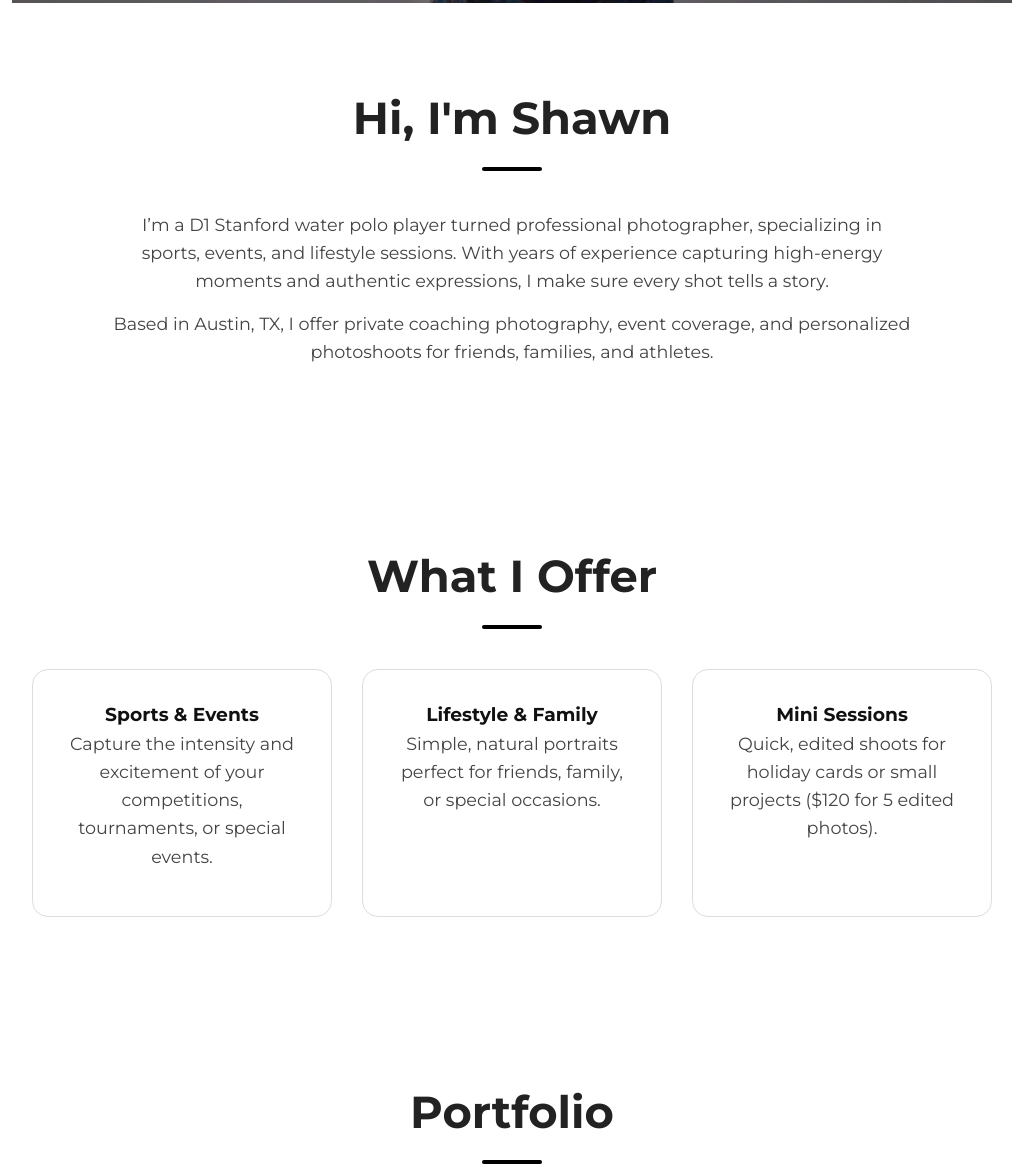
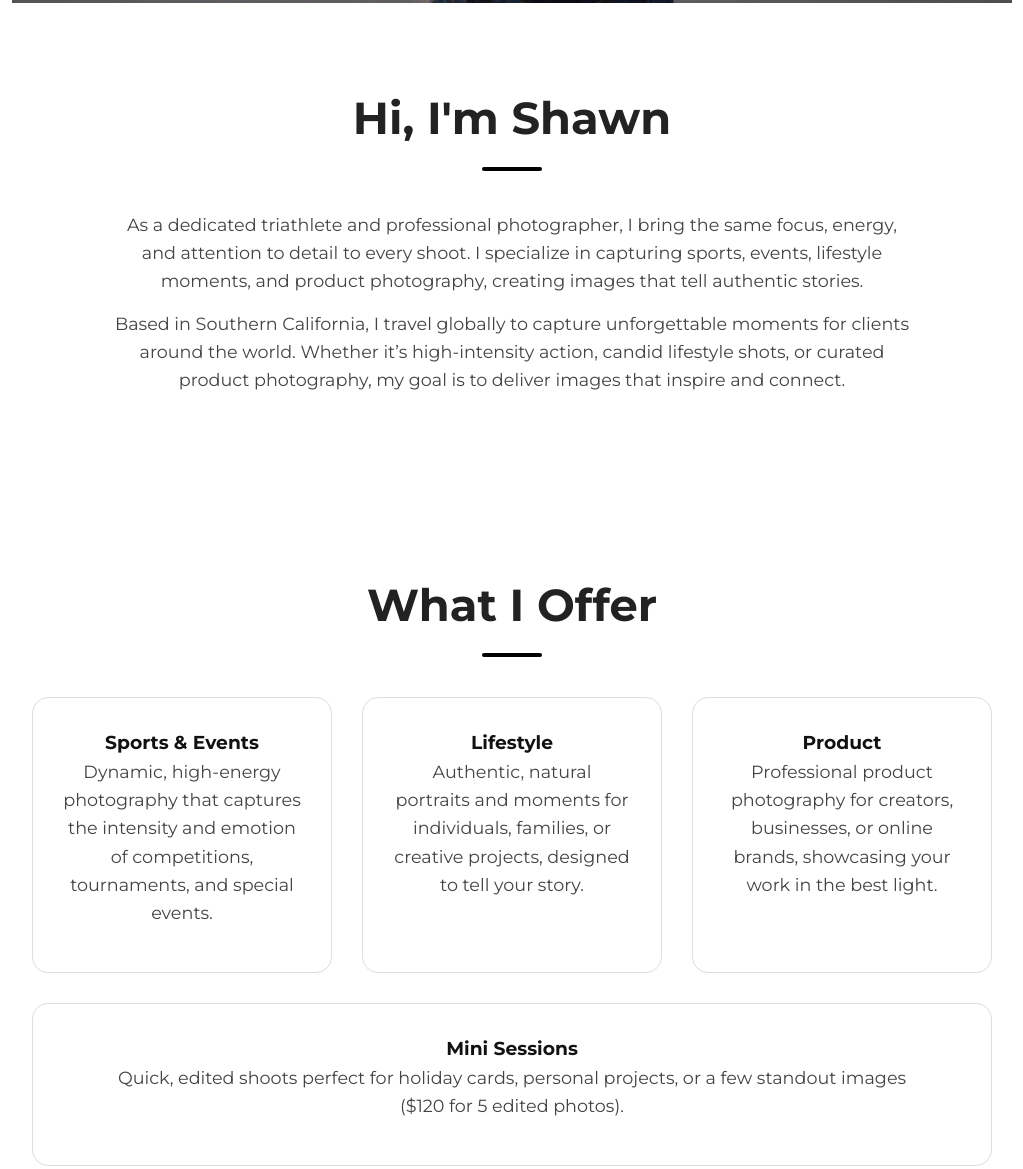
Before and after one commit to forershawn/Shawn-Forer-Photography, a plain HTML site: page index.html in a window 1280 px wide. Shown: the part 717-1886 px from the top of the page, without its empty margins (128-1151 px from the left). Drawn offline with Linux system fonts and the light colour scheme; some packages are replaced by stand-ins of ours; a script that the page names is missing.

Commit message:
Update hero and about sections in index.html

```diff
--- a/index.html
+++ b/index.html
@@ -16,7 +16,7 @@
     <img src="images/hero.jpeg" alt="Hero Image" class="hero-image">
     <div class="hero-text fade-in">
       <h1>Shawn Forer Photography</h1>
-      <p>Capturing Moments That Matter</p>
+      <p>Elevate your Vision</p>
       <a href="#contact" class="btn fade-in-btn">Invest in Yourself → Book a Session</a>
     </div>
   </section>
@@ -24,9 +24,10 @@
   <!-- ABOUT SECTION -->
 <section id="about" class="fade-in-section">
   <h2>Hi, I'm Shawn</h2>
-    <p>I’m a D1 Stanford water polo player turned professional photographer, specializing in sports, events, and lifestyle sessions. With years of experience capturing high-energy moments and authentic expressions, I make sure every shot tells a story.</p>
-    <p>Based in Austin, TX, I offer private coaching photography, event coverage, and personalized photoshoots for friends, families, and athletes.</p>
+  <p>As a dedicated triathlete and professional photographer, I bring the same focus, energy, and attention to detail to every shoot. I specialize in capturing sports, events, lifestyle moments, and product photography, creating images that tell authentic stories.</p>
+  <p>Based in Southern California, I travel globally to capture unforgettable moments for clients around the world. Whether it’s high-intensity action, candid lifestyle shots, or curated product photography, my goal is to deliver images that inspire and connect.</p>
 </section>
+
 
   <!-- SERVICES SECTION -->
 <section id="services" class="fade-in-section">
@@ -34,18 +35,23 @@
   <div class="services-container">
     <div class="service">
       <h3>Sports & Events</h3>
-        <p>Capture the intensity and excitement of your competitions, tournaments, or special events.</p>
+      <p>Dynamic, high-energy photography that captures the intensity and emotion of competitions, tournaments, and special events.</p>
     </div>
     <div class="service">
-        <h3>Lifestyle & Family</h3>
-        <p>Simple, natural portraits perfect for friends, family, or special occasions.</p>
+      <h3>Lifestyle</h3>
+      <p>Authentic, natural portraits and moments for individuals, families, or creative projects, designed to tell your story.</p>
+    </div>
+    <div class="service">
+      <h3>Product</h3>
+      <p>Professional product photography for creators, businesses, or online brands, showcasing your work in the best light.</p>
     </div>
     <div class="service">
       <h3>Mini Sessions</h3>
-        <p>Quick, edited shoots for holiday cards or small projects ($120 for 5 edited photos).</p>
+      <p>Quick, edited shoots perfect for holiday cards, personal projects, or a few standout images ($120 for 5 edited photos).</p>
     </div>
   </div>
 </section>
+
 
   <!-- PORTFOLIO SECTION -->
   <section id="portfolio" class="fade-in-section">
```
Lines whose indentation alone changed are shown as unchanged.
